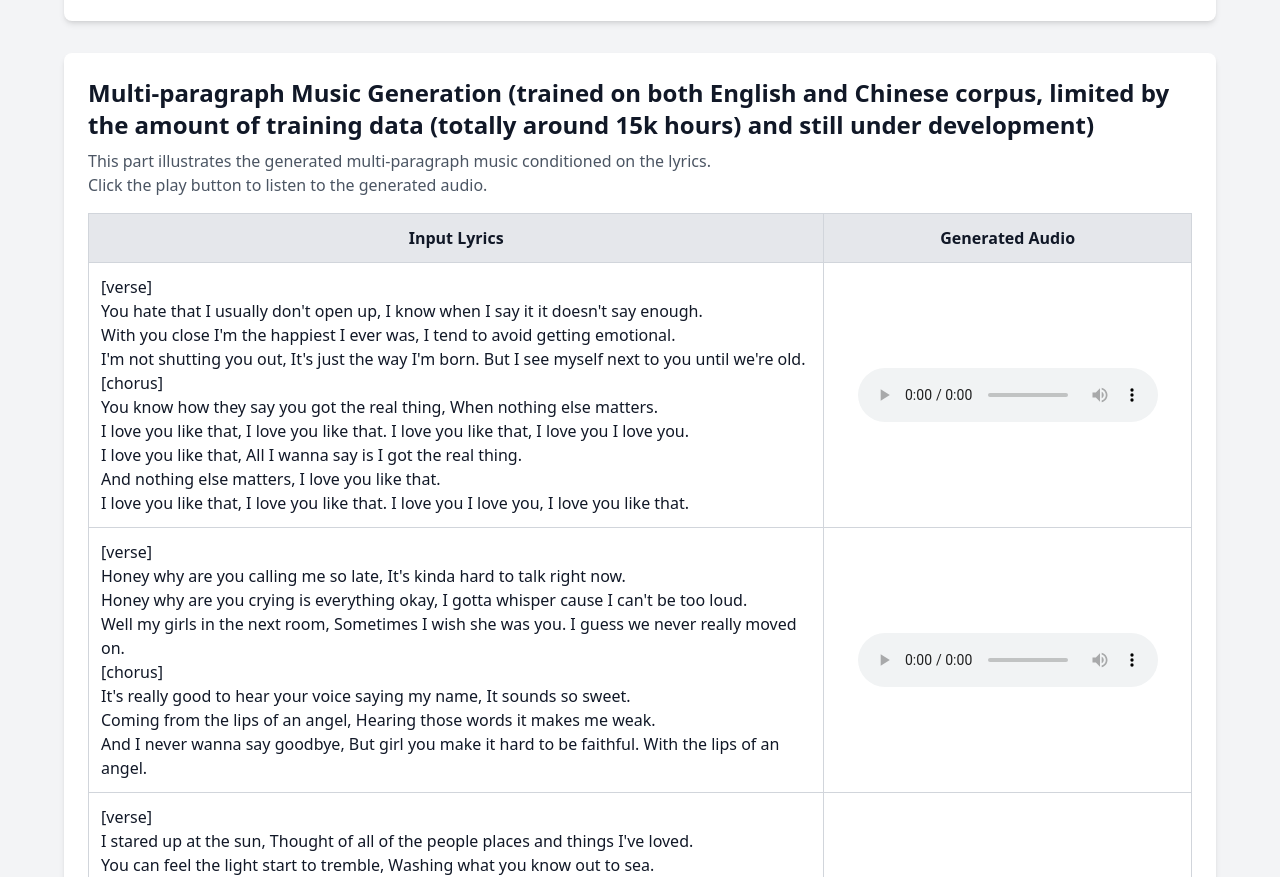
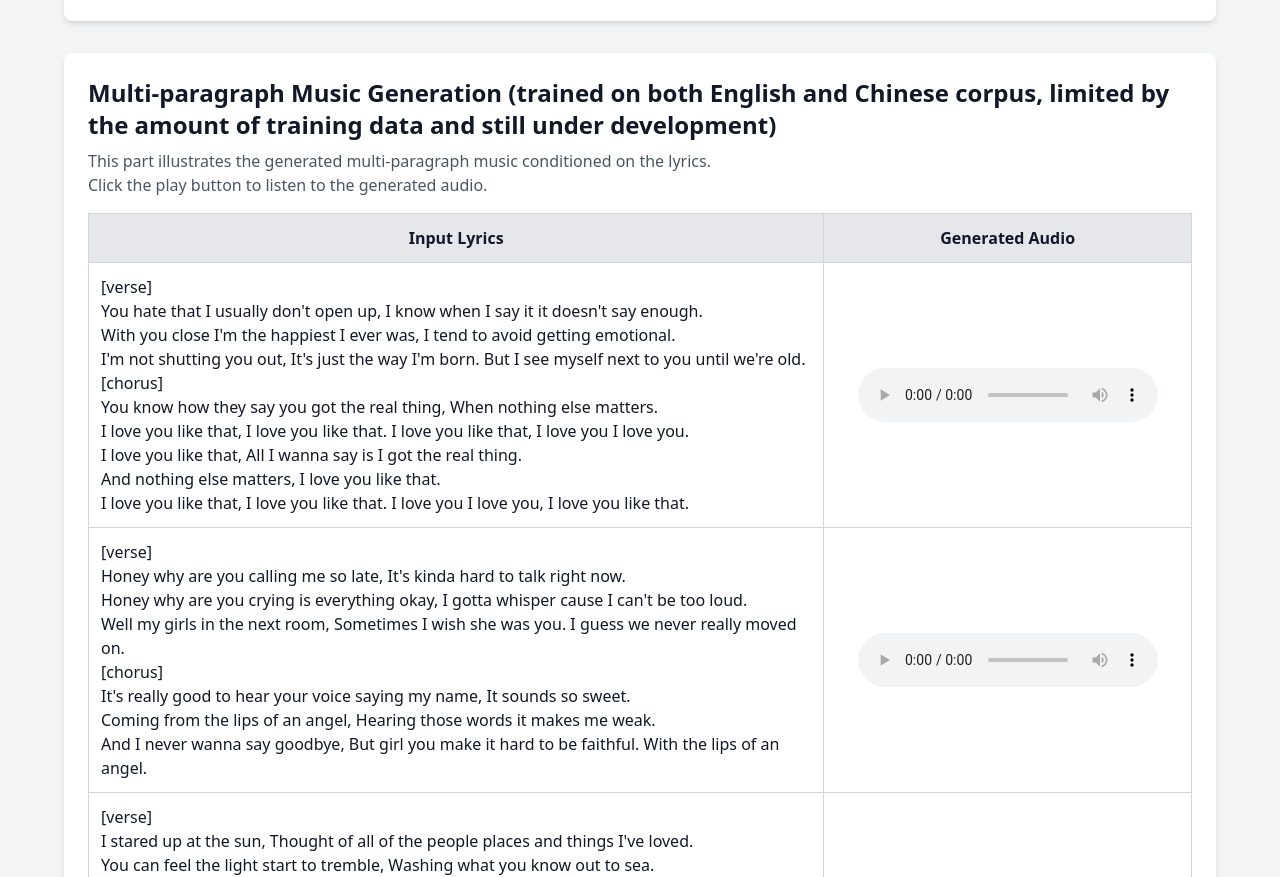
Before and after one commit to lixucuhk/MusicGeneration, a plain HTML site: page index.html in a window 1280 px wide. Shown: the part 1193-2070 px from the top of the page. Drawn offline with nearby package versions, Linux system fonts and the light colour scheme.

Commit message:
Update index.html

```diff
--- a/index.html
+++ b/index.html
@@ -78,7 +78,7 @@
 
         <!-- 第二个表格 段落歌词-->
         <div class="bg-white p-6 rounded-lg shadow-md">
-            <h2 class="text-2xl font-semibold mb-2">Multi-paragraph Music Generation (trained on both English and Chinese corpus, limited by the amount of training data (totally around 15k hours) and still under development)</h2>
+            <h2 class="text-2xl font-semibold mb-2">Multi-paragraph Music Generation (trained on both English and Chinese corpus, limited by the amount of training data and still under development)</h2>
             <p class="text-gray-600">This part illustrates the generated multi-paragraph music conditioned on the lyrics.</p>
             <p class="text-gray-600 mb-4">Click the play button to listen to the generated audio.</p>
             <table class="w-full border-collapse border border-gray-300 rounded-lg">
```
